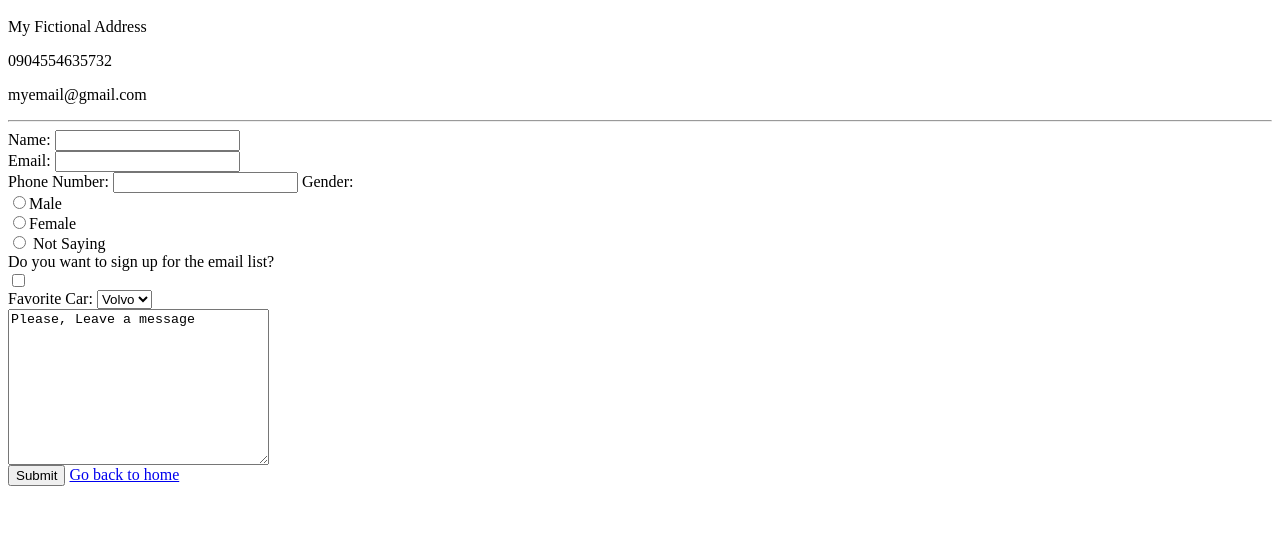
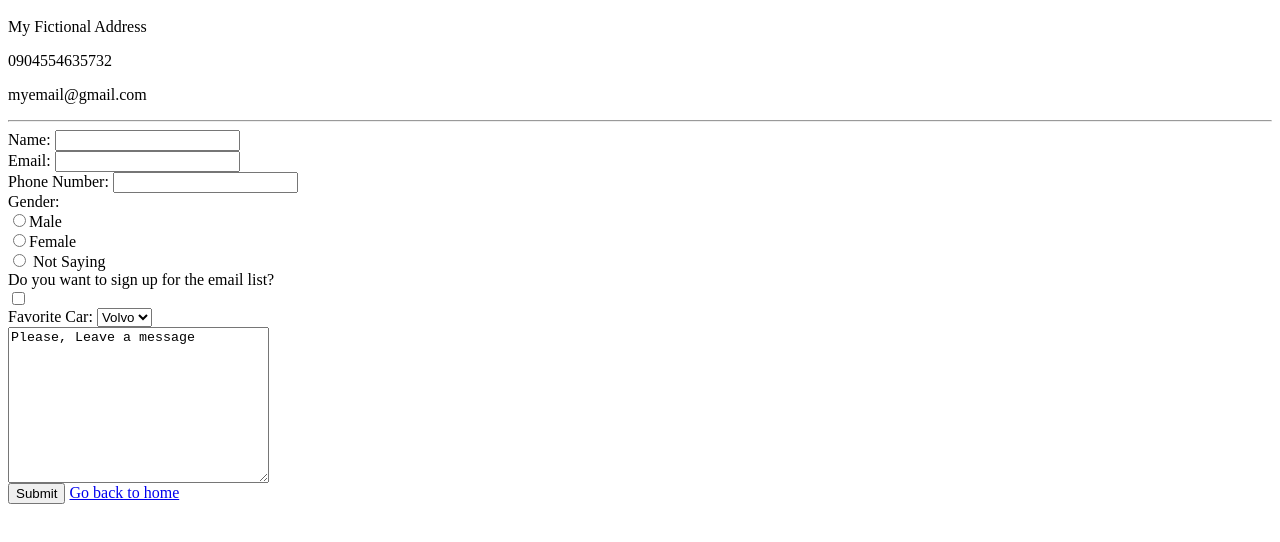
Before and after one commit to Uniquezee/my-personal-website, a plain HTML site: page contact-me.html in a window 1280 px wide. Shown: the part 48-590 px from the top of the page. Drawn offline with Linux system fonts and the light colour scheme.

Commit message:
personal webpage

```diff
--- a/contact-me.html
+++ b/contact-me.html
@@ -17,7 +17,7 @@
         <label for="email">Email:</label>
         <input type="email" name="youremail" required><br>
         <label for="phone number">Phone Number:</label>
-        <input type="number" name="phone number" required>
+        <input type="number" name="phone number" required><br>
         <label for="gender">Gender:</label><br>
         <input type="radio" name="gender">Male <br>
         <input type="radio" name="gender">Female <br>
```
